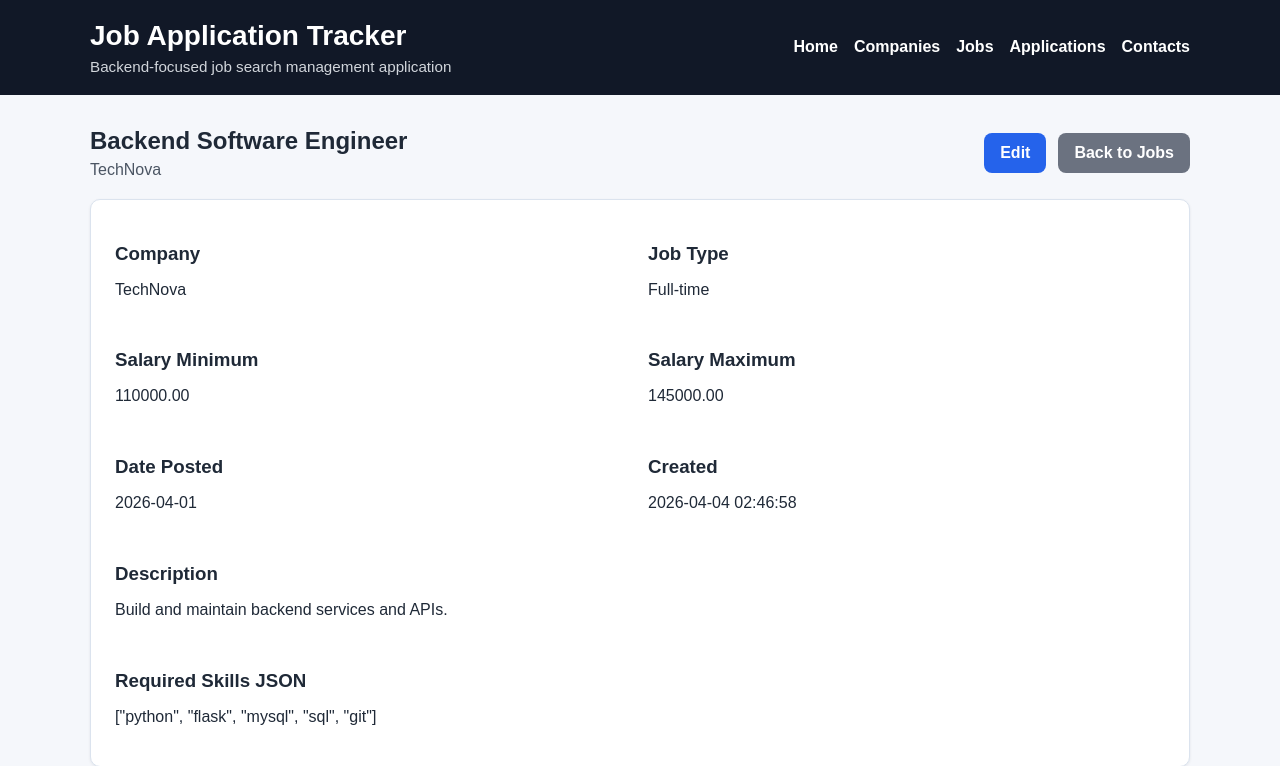
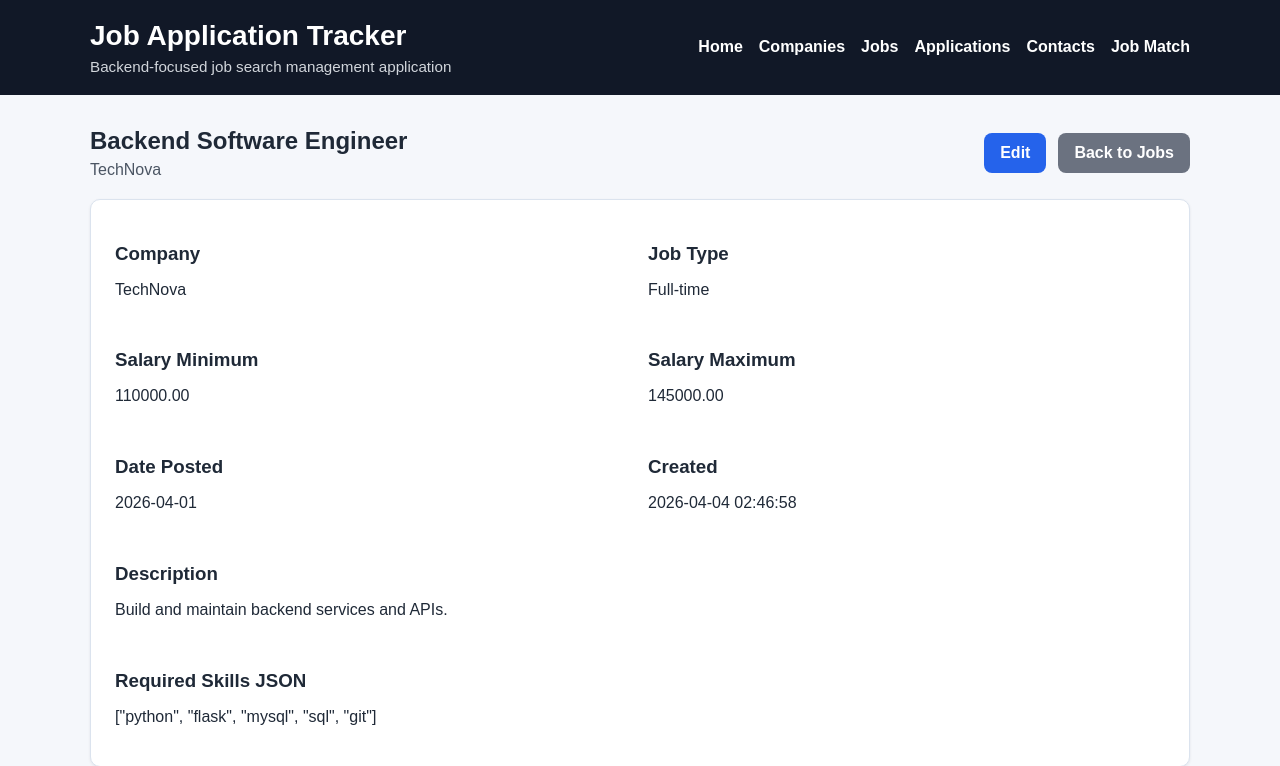
Before and after one commit to jcgom3/COP4751-Job-Application-Tracker, a Flask app: page /jobs/1 in a window 1280 px wide. Shown: the top 766 px of the page. Run offline with Flask 3, Linux system fonts and the light colour scheme; data comes from the database, SQL or seed files in the repository.

Commit message:
Add job match navigation to shared layout

```diff
--- a/templates/base.html
+++ b/templates/base.html
@@ -24,6 +24,7 @@
           <a href="{{ url_for('jobs_list') }}">Jobs</a>
           <a href="{{ url_for('applications_list') }}">Applications</a>
           <a href="{{ url_for('contacts_list') }}">Contacts</a>
+          <a href="{{ url_for('job_match') }}">Job Match</a>
         </nav>
       </div>
     </header>
```
